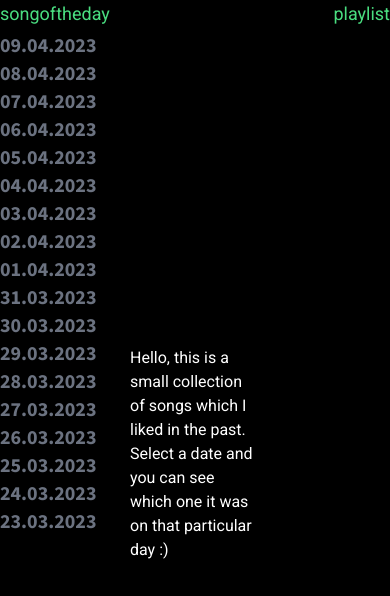
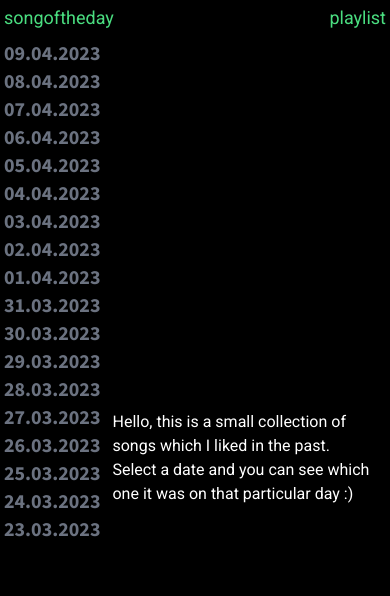
Before and after one commit to olvr-me/songoftheday, a Next.js app: page / in a window 390 px wide. Shown: the top 596 px of the page. Built offline with nearby package versions, Linux system fonts and the light colour scheme.

Commit message:
Improved design, especially for mobile view

```diff
--- a/app/layout.tsx
+++ b/app/layout.tsx
@@ -20,10 +20,10 @@ export default function RootLayout({
         <Header />
         <div className='flex flex-row justify-between'>
           <DateSelectionBar />
-          <div className='flex items-center h-screen basis-1/3'>
+          <div className='flex items-center h-screen lg:basis-1/3'>
             {children}
           </div>
-          <div className='basis-1/3'/>
+          <div className='lg:basis-1/3'/>
         </div>
       </body>
     </html>
--- a/components/DateSelectorBar.tsx
+++ b/components/DateSelectorBar.tsx
@@ -31,7 +31,7 @@ function DateSelectionBar() {
     }
 
     return (
-        <div className="basis-1/3 ">
+        <div className="lg:basis-1/3 m-1">
             <SelectionBar className='flex flex-col'>
                 {dates.map(d => {
                     return <div key={d.date}>
--- a/components/Header.tsx
+++ b/components/Header.tsx
@@ -2,7 +2,7 @@ import Link from "next/link";
 
 export default function Header() {
     return (
-        <div className="flex justify-between items-center mb-1 text-lg">
+        <div className="flex justify-between items-center m-1 text-lg">
             <Link
                 className="text-green-400"
                 href=""
--- a/components/Song.tsx
+++ b/components/Song.tsx
@@ -19,7 +19,7 @@ function Song({ title, artists, imageUrl, link }) {
     }
 
     return (
-        <div className='flex justify-center flex-col ml-1 pb-5'>
+        <div className='flex justify-center flex-col m-1 pb-5'>
             <Color src={imageUrl} crossOrigin="anonymous" format='rgbString'>
                 {({ data, loading }) => {
                     if (loading) return <div><SongSkeleton /> <h1>Hiii</h1> </div>;
--- a/components/SongSkeleton.tsx
+++ b/components/SongSkeleton.tsx
@@ -1,6 +1,6 @@
 export default function SongSkeleton() {
     return (
-        <div className="flex flex-col">
+        <div className="flex justify-center flex-col ml-1 pb-5">
             <div className="animate-pulse  w-songw h-songh bg-slate-500">
             </div>
             <h3 className="className='text-slate-400'">loading...</h3>
```
